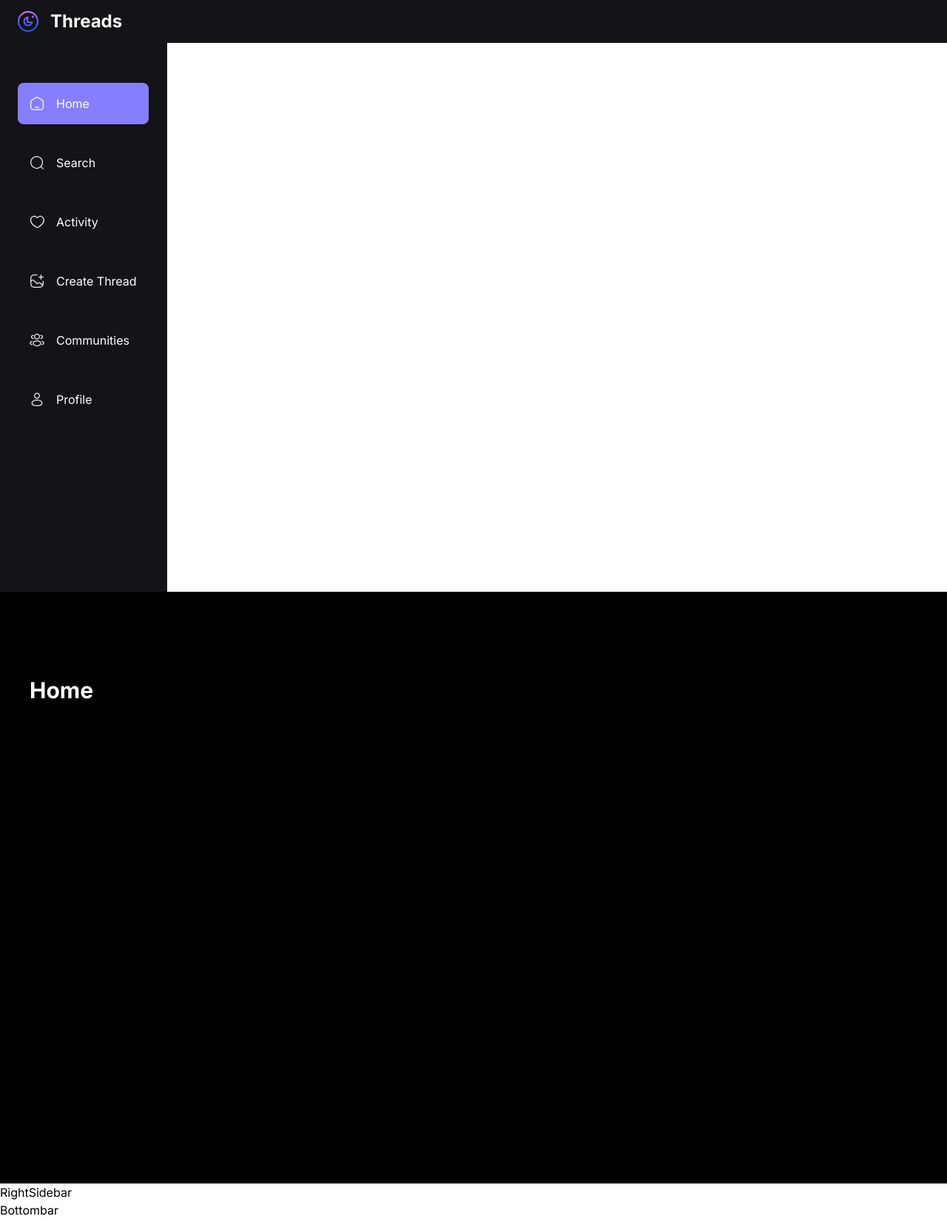
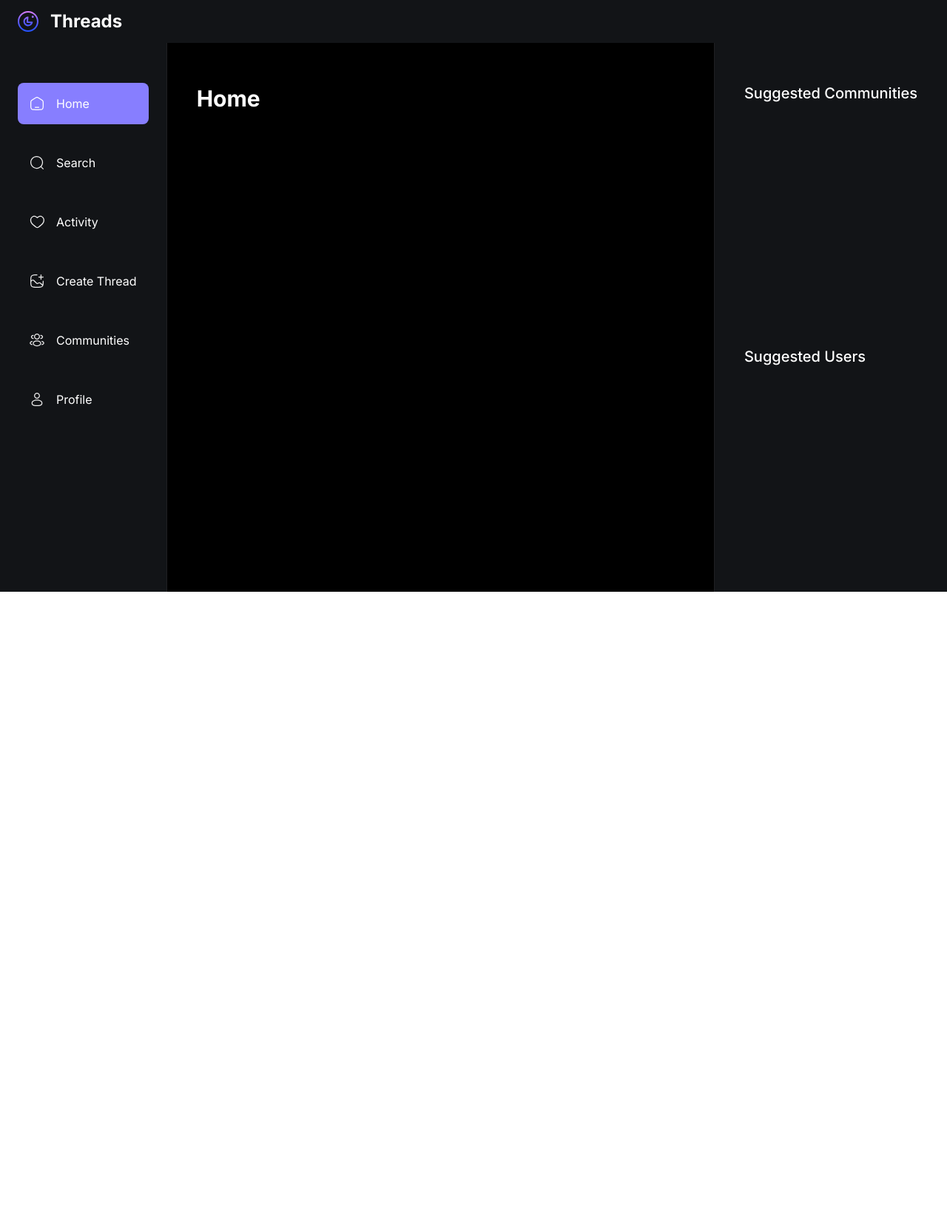
Before and after one commit to pauloscardoso/threads, a Next.js app: page / in a window 1280 px wide. Shown: the whole page at 74% size. After the commit the page ends 800 px from the top, so only its background shows below. Built offline with nearby package versions, Linux system fonts and the light colour scheme; no server answers.

Commit message:
add: all of bars

```diff
--- a/app/(root)/layout.tsx
+++ b/app/(root)/layout.tsx
@@ -25,7 +25,7 @@
       <html lang='en'>
         <body className={inter.className}>
           <Topbar />
-          <main>
+          <main className='flex flex-row'>
             <LeftSidebar />
             <section className='main-container'>
               <div className='w-full max-w4x1'>{children}</div>
--- a/components/shared/Bottombar.tsx
+++ b/components/shared/Bottombar.tsx
@@ -1,10 +1,28 @@
+'use client';
+import { sidebarLinks } from '@/constants';
+import Image from 'next/image';
+import Link from 'next/link';
+import { usePathname, useRouter } from 'next/navigation';
 import React from 'react';
 
 function Bottombar() {
+  const router = useRouter();
+  const pathName = usePathname();
+
   return (
-    <div>
-      <h1>Bottombar</h1>
-    </div>
+    <section className='bottombar'>
+      <div className='bottombar_container'>
+        {sidebarLinks.map((link) => {
+          const isActive = (pathName.includes(link.route) && link.route.length > 1) || pathName === link.route;
+          return (
+            <Link href={link.route} key={link.label} className={`bottombar_link ${isActive && 'bg-primary-500'}`}>
+              <Image src={link.imgURL} alt={link.label} width={20} height={20} />
+              <p className='text-subtle-medium text-light-1 max-sm:hidden'>{link.label.split(/\s+/)[0]}</p>
+            </Link>
+          );
+        })}
+      </div>
+    </section>
   );
 }
 
--- a/components/shared/LeftSidebar.tsx
+++ b/components/shared/LeftSidebar.tsx
@@ -1,10 +1,9 @@
 'use client';
-
-import React from 'react';
 import { sidebarLinks } from '@/constants';
 import Link from 'next/link';
 import Image from 'next/image';
 import { usePathname, useRouter } from 'next/navigation';
+import { SignOutButton, SignedIn } from '@clerk/nextjs';
 
 function LeftSidebar() {
   const router = useRouter();
@@ -23,6 +22,16 @@
           );
         })}
       </div>
+      <div className='mt-10 px-6'>
+        <SignedIn>
+          <SignOutButton signOutCallback={() => router.push('/sing-in')}>
+            <div className='flex cursor-pointer gap-4 p-4'>
+              <Image src='/assets/logout.svg' alt='logout' width={24} height={24} />
+              <p className='text-light-2 max-lg:hidden'>Logout</p>
+            </div>
+          </SignOutButton>
+        </SignedIn>
+      </div>
     </section>
   );
 }
--- a/components/shared/RightSidebar.tsx
+++ b/components/shared/RightSidebar.tsx
@@ -2,9 +2,14 @@
 
 function RightSidebar() {
   return (
-    <div>
-      <h1>RightSidebar</h1>
-    </div>
+    <section className='custom-scrollbar rightsidebar'>
+      <div className='flex flex-1 flex-col justify-start'>
+        <h3 className='text-heading4-medium text-light-1'>Suggested Communities</h3>
+      </div>
+      <div className='flex flex-1 flex-col justify-start'>
+        <h3 className='text-heading4-medium text-light-1'>Suggested Users</h3>
+      </div>
+    </section>
   );
 }
 
--- a/components/shared/Topbar.tsx
+++ b/components/shared/Topbar.tsx
@@ -15,7 +15,7 @@
         <div>
           <SignedIn>
             <SignOutButton>
-              <div className='flex cursor-pointer'>
+              <div className='flex cursor-pointer md:hidden'>
                 <Image src='/assets/logout.svg' alt='logout' width={24} height={24} />
               </div>
             </SignOutButton>
```
